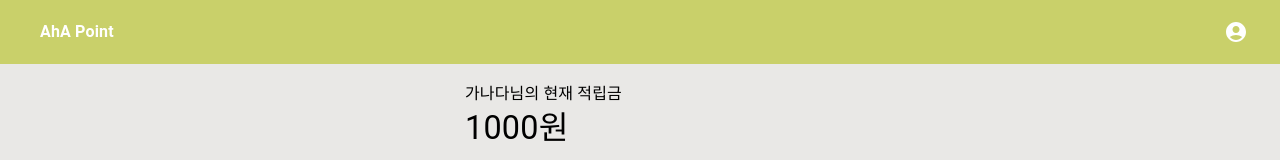
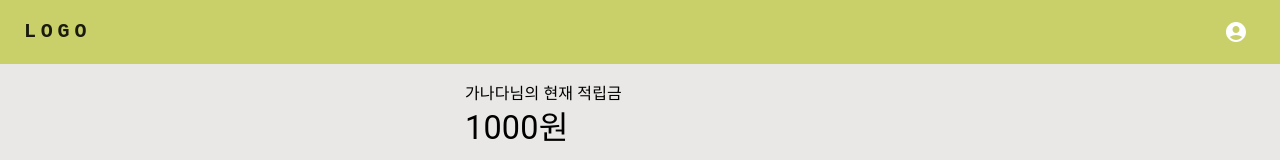
Before and after one commit to aha-point/front, a React (Create React App) app: page /user in a window 1280 px wide. Shown: the top 160 px of the page. Built offline with nearby package versions, Linux system fonts and the light colour scheme.

Commit message:
app bar 로고 클릭 수정

```diff
--- a/src/Components/MenuAppBar.tsx
+++ b/src/Components/AppBar/MenuAppBar.tsx
@@ -1,7 +1,9 @@
 import React, { ReactNode, useEffect } from 'react';
 import { styled } from '@mui/system';
-import { AppBar, Toolbar, IconButton, Menu, MenuItem } from '@mui/material';
+import { AppBar, Toolbar, IconButton, Menu, MenuItem, Typography } from '@mui/material';
 import AccountCircle from '@mui/icons-material/AccountCircle';
+import AdbIcon from '@mui/icons-material/Adb';
+import Box from '@mui/material/Box';
 // import Theme from '../styles/theme';
 // import { useTheme } from '@emotion/react';
 import { useTheme, Theme } from '@mui/material/styles';
@@ -38,11 +40,30 @@ const MenuAppBar = ({ children }: MenuAppBarProps) => {
     <div>
       <div>
         <AppBar elevation={0} position="static">
-          <Toolbar>
-            <div style={{ flexGrow: 1 }}>
+          <Toolbar sx={{ display: 'flex', justifyContent: 'space-between' }}>
+            {/* <div style={{ flexGrow: 1 }}>
               <span style={{ color: 'white', fontWeight: 'bold', marginLeft: 16 }}>AhA Point</span>
-            </div>
-            <div>
+            </div> */}
+
+            <Typography
+              variant="h6"
+              noWrap
+              component="a"
+              href="/"
+              sx={{
+                mr: 2,
+                display: { xs: 'none', md: 'flex' },
+                fontFamily: 'monospace',
+                fontWeight: 700,
+                letterSpacing: '.3rem',
+                color: 'inherit',
+                textDecoration: 'none',
+              }}
+            >
+              LOGO
+            </Typography>
+
+            <Box sx={{ flexGrow: 0 }}>
               <IconButton
                 aria-label="account of current user"
                 aria-controls="menu-appbar"
@@ -67,11 +88,10 @@ const MenuAppBar = ({ children }: MenuAppBarProps) => {
                 open={open}
                 onClose={handleClose}
               >
-                <StyledMenuItem onClick={handleClose}>Profile</StyledMenuItem>
                 <StyledMenuItem onClick={handleClose}>My account</StyledMenuItem>
                 <StyledMenuItem onClick={handleClose}>Logout</StyledMenuItem>
               </Menu>
-            </div>
+            </Box>
           </Toolbar>
         </AppBar>
       </div>
--- a/src/pages/store/AccumulatedPointList.tsx
+++ b/src/pages/store/AccumulatedPointList.tsx
@@ -10,7 +10,7 @@ import {
 import { Box } from '@mui/system';
 import { ReactElement, cloneElement } from 'react';
 import FolderIcon from '@mui/icons-material/Folder';
-import MenuAppBar from '../../Components/MenuAppBar';
+import MenuAppBar from '../../Components/AppBar/MenuAppBar';
 
 interface AccumulatedPointListProps {}
 const generate = (element: ReactElement) => {
--- a/src/pages/store/Detail.tsx
+++ b/src/pages/store/Detail.tsx
@@ -5,7 +5,7 @@ import PlaceIcon from '@mui/icons-material/Place';
 import Typography from '@mui/material/Typography';
 import CallIcon from '@mui/icons-material/Call';
 import { List, ListItem, ListItemAvatar, ListItemText } from '@mui/material';
-import MenuAppBar from '../../Components/MenuAppBar';
+import MenuAppBar from '../../Components/AppBar/MenuAppBar';
 import AccessibleIcon from '@mui/icons-material/Accessible';
 import WifiIcon from '@mui/icons-material/Wifi';
 import PetsIcon from '@mui/icons-material/Pets';
--- a/src/pages/store/UsePoint.tsx
+++ b/src/pages/store/UsePoint.tsx
@@ -5,7 +5,7 @@ import TextField from '@mui/material/TextField';
 import RadioButtonGroup from '../../Components/RadioButtonGroup';
 import InfoText from '../../Components/usePoint/InfoText';
 import { useNavigate } from 'react-router-dom';
-import MenuAppBar from '../../Components/MenuAppBar';
+import MenuAppBar from '../../Components/AppBar/MenuAppBar';
 import BasicButton from '../../Components/Button/BasicButton';
 
 interface PointUseProps {}
--- a/src/pages/store/UsePointResult.tsx
+++ b/src/pages/store/UsePointResult.tsx
@@ -1,7 +1,7 @@
 import { Box } from '@mui/system';
 import { Navigate, useNavigate, useLocation } from 'react-router-dom';
 import { Button, Typography } from '@mui/material';
-import MenuAppBar from '../../Components/MenuAppBar';
+import MenuAppBar from '../../Components/AppBar/MenuAppBar';
 import BasicButton from '../../Components/Button/BasicButton';
 
 interface IUsePointResultProps {}
--- a/src/pages/user/SearchStore.tsx
+++ b/src/pages/user/SearchStore.tsx
@@ -3,7 +3,7 @@ import { ListItem, ListItemAvatar, Avatar, ListItemText, AppBar, Typography } fr
 import FolderIcon from '@mui/icons-material/Folder';
 import { Box } from '@mui/system';
 import { useNavigate } from 'react-router-dom';
-import MenuAppBar from '../../Components/MenuAppBar';
+import MenuAppBar from '../../Components/AppBar/MenuAppBar';
 import { TextField, IconButton } from '@mui/material';
 import SearchIcon from '@mui/icons-material/Search';
 
--- a/src/pages/user/User.tsx
+++ b/src/pages/user/User.tsx
@@ -2,7 +2,7 @@ import { Typography, List, ListItem, ListItemAvatar, Avatar, ListItemText } from
 import { Box } from '@mui/system';
 import { ReactElement, cloneElement, FC } from 'react';
 import FolderIcon from '@mui/icons-material/Folder';
-import MenuAppBar from '../../Components/MenuAppBar';
+import MenuAppBar from '../../Components/AppBar/MenuAppBar';
 
 interface IUserProps {}
 const generate = (element: ReactElement) => {
```
